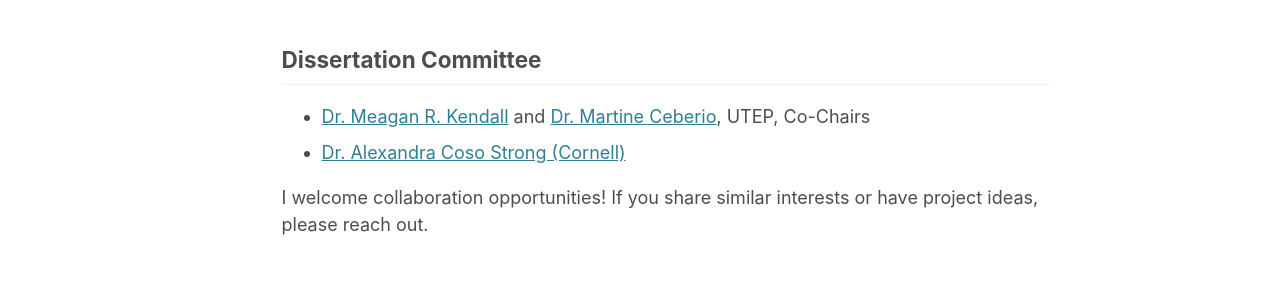
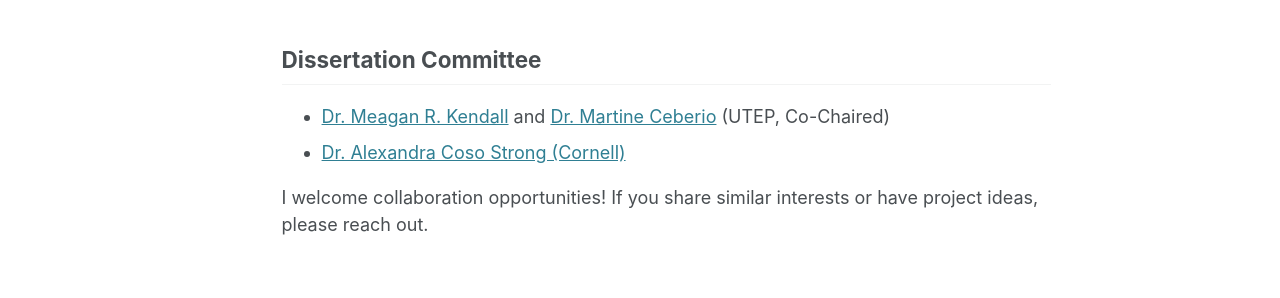
Before and after one commit to eigenhenry/eigenhenry.github.io, a Jekyll site: the page built from _pages/about.md, in a window 1280 px wide and 1364 px high. Shown: the part 722-1020 px from the top of the window. Built offline with Jekyll 4.4.1, drawn with Linux system fonts in a browser that asks for light colours; some web fonts are replaced.

Commit message:
Update about.md

```diff
--- a/_pages/about.md
+++ b/_pages/about.md
@@ -19,7 +19,7 @@
 * **CR2G** – Exploring computing topics including neural networks, decision-making under uncertainty, optimization, and computer arithmetic.
 
 ## Dissertation Committee
-* [Dr. Meagan R. Kendall](https://www.utep.edu/engineering/amplify/team/) and [Dr. Martine Ceberio](https://martineceberio.fr/), UTEP, Co-Chairs
+* [Dr. Meagan R. Kendall](https://www.utep.edu/engineering/amplify/team/) and [Dr. Martine Ceberio](https://martineceberio.fr/)  (UTEP, Co-Chaired)
 * [Dr. Alexandra Coso Strong (Cornell)](https://www.engineering.cornell.edu/people/alexandra-coso-strong/)
 
 I welcome collaboration opportunities! If you share similar interests or have project ideas, please reach out.
```
